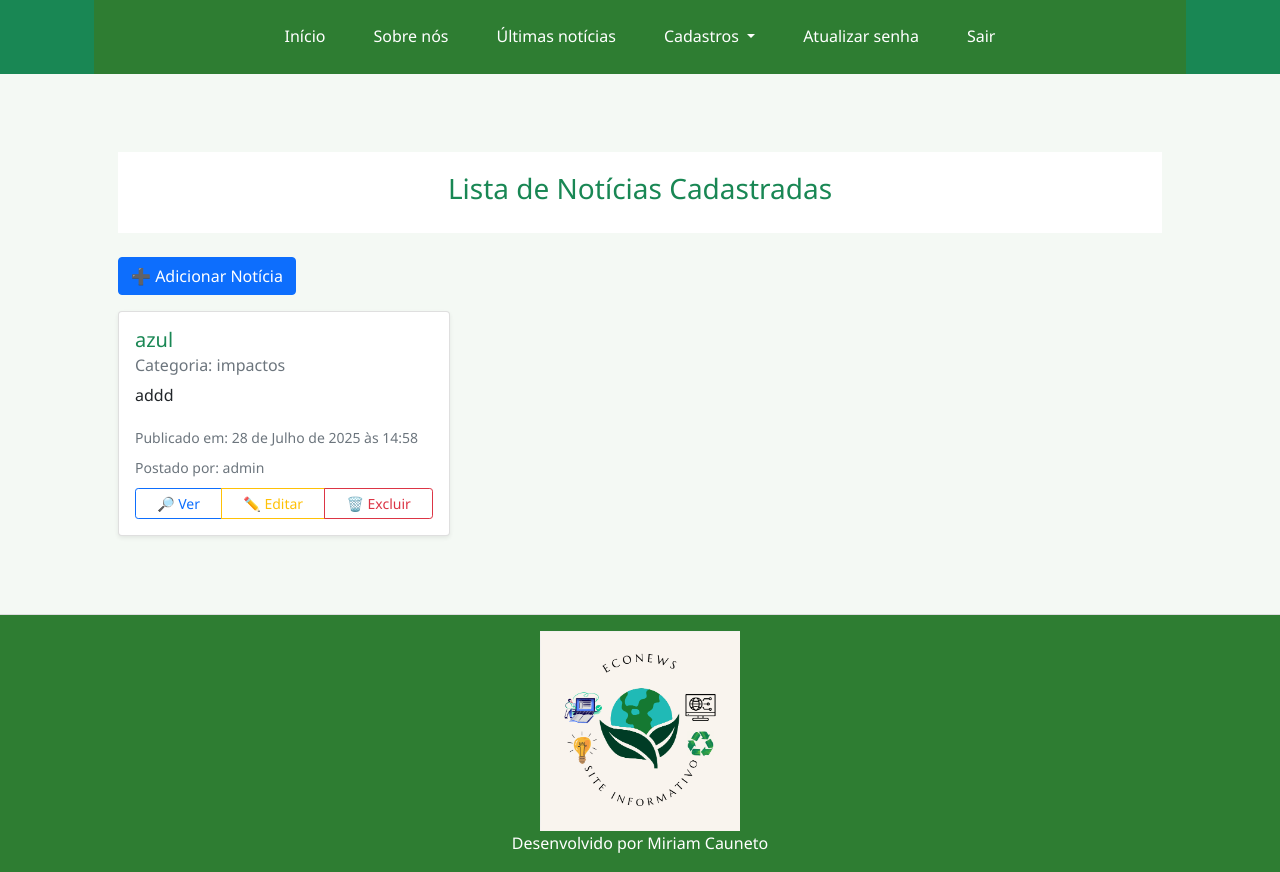
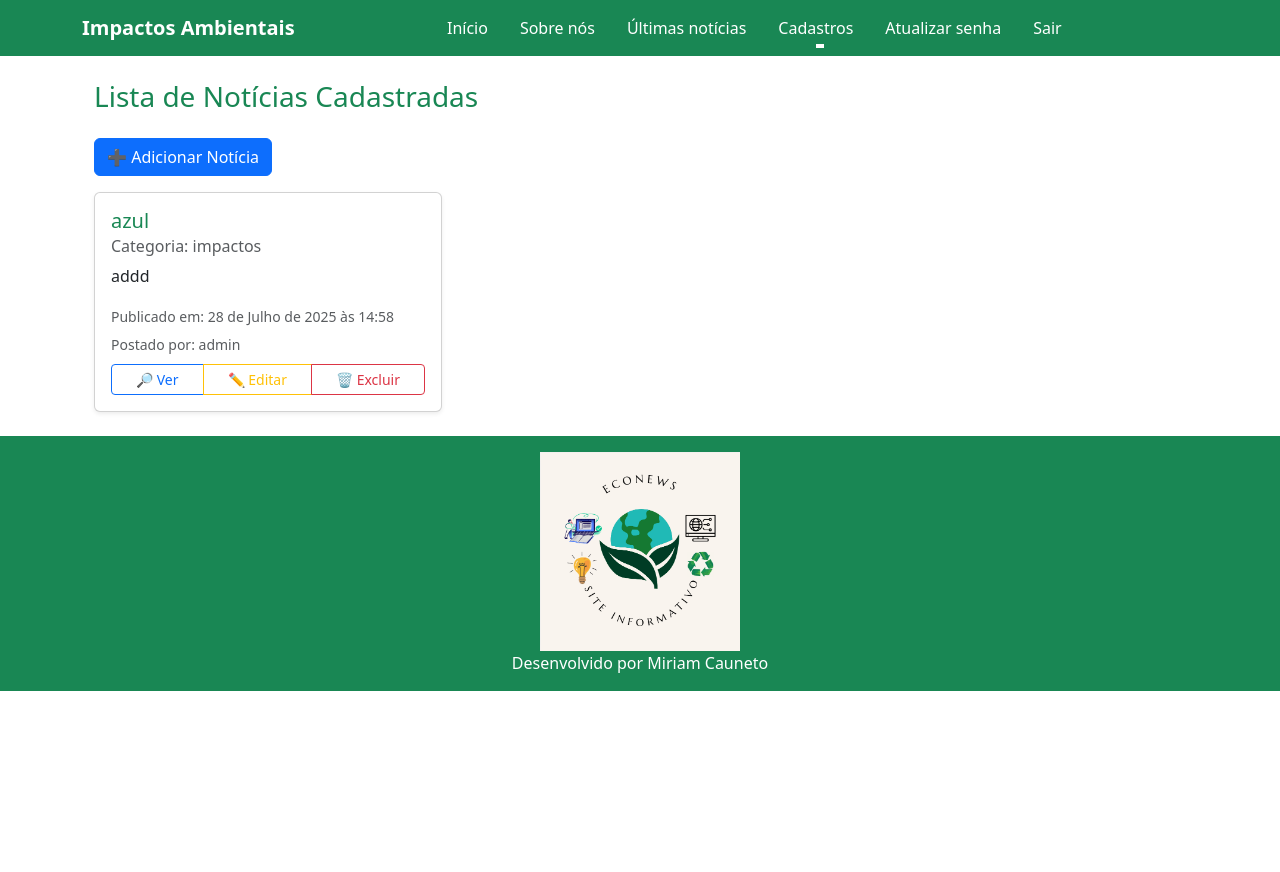
Before and after one commit to Miriam2542/ProgWeb, a Django app: page /listar/noticia/ in a window 1280 px wide. After the commit the page ends 691 px from the top, so only its background shows below. Run offline with Django 4.2, Linux system fonts and the light colour scheme; a user stored in the database is signed in; data comes from the database, SQL or seed files in the repository.

Commit message:
Atualizações no projeto Django e templates

```diff
--- a/paginas/templates/paginas/Noticia.html
+++ b/paginas/templates/paginas/Noticia.html
@@ -20,6 +20,9 @@
         <div class="col-md-6 col-lg-4">
             <div class="card h-100 shadow-sm">
                 <div class="card-body d-flex flex-column">
+                    {% if noticia.imagem %}
+                    <img src="{{ noticia.imagem.url }}" class="img-fluid mb-2" alt="{{ noticia.titulo }}">
+                    {% endif %}
                     <h5 class="card-title text-success">{{ noticia.titulo }}</h5>
                     <h6 class="card-subtitle mb-2 text-muted">Categoria: {{ noticia.categoria }}</h6>
                     <p class="card-text">{{ noticia.conteudo|truncatechars:100 }}</p>
--- a/paginas/templates/paginas/form.html
+++ b/paginas/templates/paginas/form.html
@@ -1,7 +1,6 @@
 {% extends "paginas/index.html" %}
 {% load static %}
 {% load crispy_forms_tags %}
-<form method="post" class="p-3" style="max-width: 450px; margin: 0 auto;">
 {% block conteudo %}
 
 <div class="row justify-content-center">
@@ -9,7 +8,7 @@
 
   <h3 class="mb-4">{{ titulo }}</h3>
 
-  <form action="" method="post" novalidate>
+  <form action="" method="post" enctype="multipart/form-data" novalidate>
     {% csrf_token %}
 
     {{ form|crispy }}
@@ -28,7 +27,10 @@
       </button>
 
       <a href="{% url 'listar-midia' %}" class="btn btn-secondary mt-3 ms-2">Cancelar</a>
+    </div>
   </form>
+
+  </div>
 </div>
 
 {% endblock %}
--- a/paginas/templates/paginas/index.html
+++ b/paginas/templates/paginas/index.html
@@ -10,16 +10,61 @@
     <title>Impactos Ambientais</title>
     {% endblock titulo %}
 
+    <!-- Bootstrap via CDN -->
     <link href="https://cdn.jsdelivr.net/npm/bootstrap@5.3.3/dist/css/bootstrap.min.css" rel="stylesheet">
-    <link href="{% static 'css/bootstrap.min.css' %}" rel="stylesheet">
-    <link rel="stylesheet" href="{% static 'css/estilo.css' %}">
+
+    <!-- Seu CSS personalizado -->
+
 </head>
 <body>
 
-    <!-- NAVBAR -->
-    <nav class="bg-success text-white">
+<style>
+  .navbar-nav .nav-link {
+    position: relative;
+    transition: color 0.3s ease;
+  }
+
+  .navbar-nav .nav-link::after {
+    content: '';
+    position: absolute;
+    bottom: 0;
+    left: 50%;
+    width: 0;
+    height: 2px;
+    background-color: white;
+    transition: all 0.3s ease;
+    transform: translateX(-50%);
+  }
+
+  /* Hover simples */
+  .navbar-nav .nav-link:hover::after {
+    width: 70%;
+  }
+
+  /* Efeito ativo via JavaScript */
+  .navbar-nav .nav-link.active::after {
+    width: 70%;
+    background-color: #d9ffd9;
+  }
+
+  .navbar-nav .nav-link.active {
+    color: #d9ffd9 !important;
+  }
+</style>
+    <!-- NAVBAR RESPONSIVA -->
+    <nav class="navbar navbar-expand-lg navbar-dark bg-success">
         <div class="container">
-            <ul class="nav justify-content-center py-3">
+            <!-- Logo / Nome -->
+            <a class="navbar-brand fw-bold" href="{% url 'index' %}">Impactos Ambientais</a>
+
+            <!-- Botão "Hambúrguer" para celular -->
+            <button class="navbar-toggler" type="button" data-bs-toggle="collapse" data-bs-target="#menu" aria-controls="menu" aria-expanded="false" aria-label="Menu">
+                <span class="navbar-toggler-icon"></span>
+            </button>
+
+            <!-- Itens do menu -->
+            <div class="collapse navbar-collapse justify-content-center" id="menu">
+                <ul class="navbar-nav">
 
                     <!-- Links visíveis para todos -->
                     <li class="nav-item mx-2">
@@ -141,11 +176,10 @@
                 </div>
             {% endfor %}
         {% endif %}
-
     </main>
 
     <!-- RODAPÉ -->
-    <footer class="bg-green text-center py-3 mt-4">
+    <footer class="bg-success text-white text-center py-3 mt-4">
         <div>
             <img src="{% static 'img/logodoTCC.png' %}" width="200" alt="Logo do TCC" />
         </div>
--- a/paginas/templates/paginas/noticia_detalhe.html
+++ b/paginas/templates/paginas/noticia_detalhe.html
@@ -13,6 +13,11 @@
             <h5>{{ noticia.titulo }}</h5>
         </div>
         <div class="card-body">
+            {% if noticia.imagem %}
+                <div class="mb-3 text-center">
+                    <img src="{{ noticia.imagem.url }}" class="img-fluid" alt="{{ noticia.titulo }}">
+                </div>
+            {% endif %}
             <p><strong>Categoria:</strong> {{ noticia.categoria }}</p>
             <p><strong>Publicado em:</strong> {{ noticia.data_publicacao|date:"d/m/Y H:i" }}</p>
             <p><strong>Postado por:</strong> {{ noticia.postado_por }}</p>
--- a/paginas/views.py
+++ b/paginas/views.py
@@ -1,14 +1,11 @@
 from django.contrib.auth.mixins import LoginRequiredMixin
-from django.views.generic import ListView
-from django.contrib.messages.views import SuccessMessageMixin
+from django.views.generic import ListView, TemplateView, DetailView
 from django.views.generic.edit import CreateView, UpdateView, DeleteView
 from django.urls import reverse_lazy
-from .models import Categoria, Noticia, Comentario, Midia, User
-from django.views.generic import TemplateView, ListView
+from .models import Categoria, Noticia, Comentario, Midia
 from django.contrib.auth.models import User, Group
 from .forms import UsuarioCadastroForm
 from django.shortcuts import get_object_or_404
-from django.views.generic import DetailView
 from braces.views import GroupRequiredMixin
 
 
@@ -74,7 +71,7 @@
     login_url = reverse_lazy('login')
     group_required = ["Admin"]
     model = Noticia
-    fields = ['titulo','conteudo','categoria']
+    fields = ['titulo','conteudo','categoria','imagem']
     template_name = 'paginas/form.html'
     success_url = reverse_lazy('listar-noticia')
     extra_context = {
@@ -134,7 +131,7 @@
     group_required = ["Admin"]
     template_name = 'paginas/form.html'
     model = Noticia
-    fields = ['titulo','conteudo','postado_por','categoria']
+    fields = ['titulo','conteudo','postado_por','categoria','imagem']
     success_url = reverse_lazy('index')
     extra_context = {
         'titulo': 'Atualização',
@@ -267,10 +264,13 @@
 
     template_name = 'paginas/midia.html'
 
-    def dispatch(self, request, *args, **kwargs):
-        if not request.user.groups.filter(name='Administrador').exists():
-            raise PermissionDenied
-        return super().dispatch(request, *args, **kwargs)
+    # Se quiser restringir a visualização a administradores, descomente o método abaixo
+    # e ajuste o nome do grupo conforme usado no sistema ('Admin' ou 'Administrador').
+    # Atualmente deixamos aberto para que todos os usuários logados vejam as mídias.
+    # def dispatch(self, request, *args, **kwargs):
+    #     if not request.user.groups.filter(name='Admin').exists():
+    #         raise PermissionDenied
+    #     return super().dispatch(request, *args, **kwargs)
 
 class ComentarioList(LoginRequiredMixin, ListView):
     model = Comentario
```
Also changed, not shown: other parts of paginas/templates/paginas/index.html (+37 -25 lines), paginas/models.py (+4 -5 lines), noticias/small-movie1.jpg (added), paginas/migrations/0004_alter_categoria_options_alter_midia_options_and_more.py (added). Lines whose indentation alone changed are shown as unchanged.
